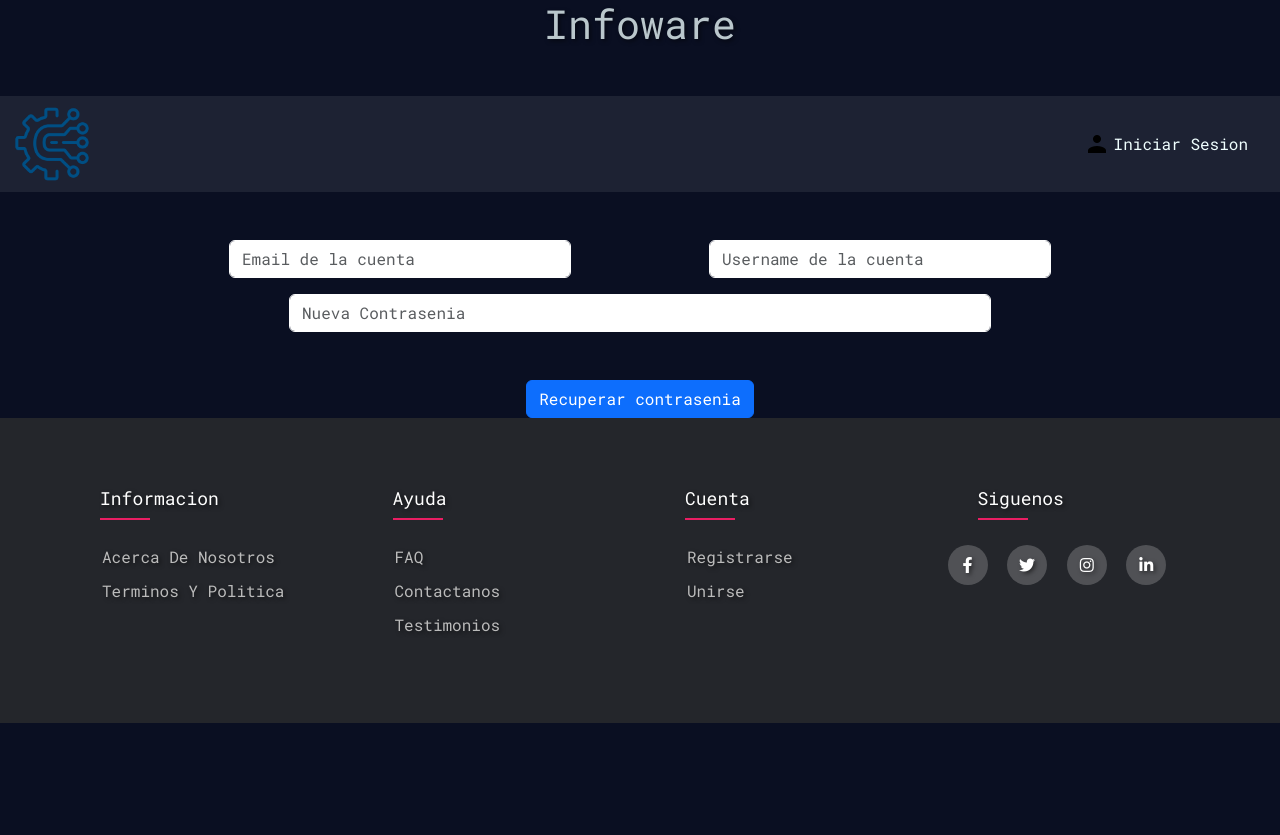
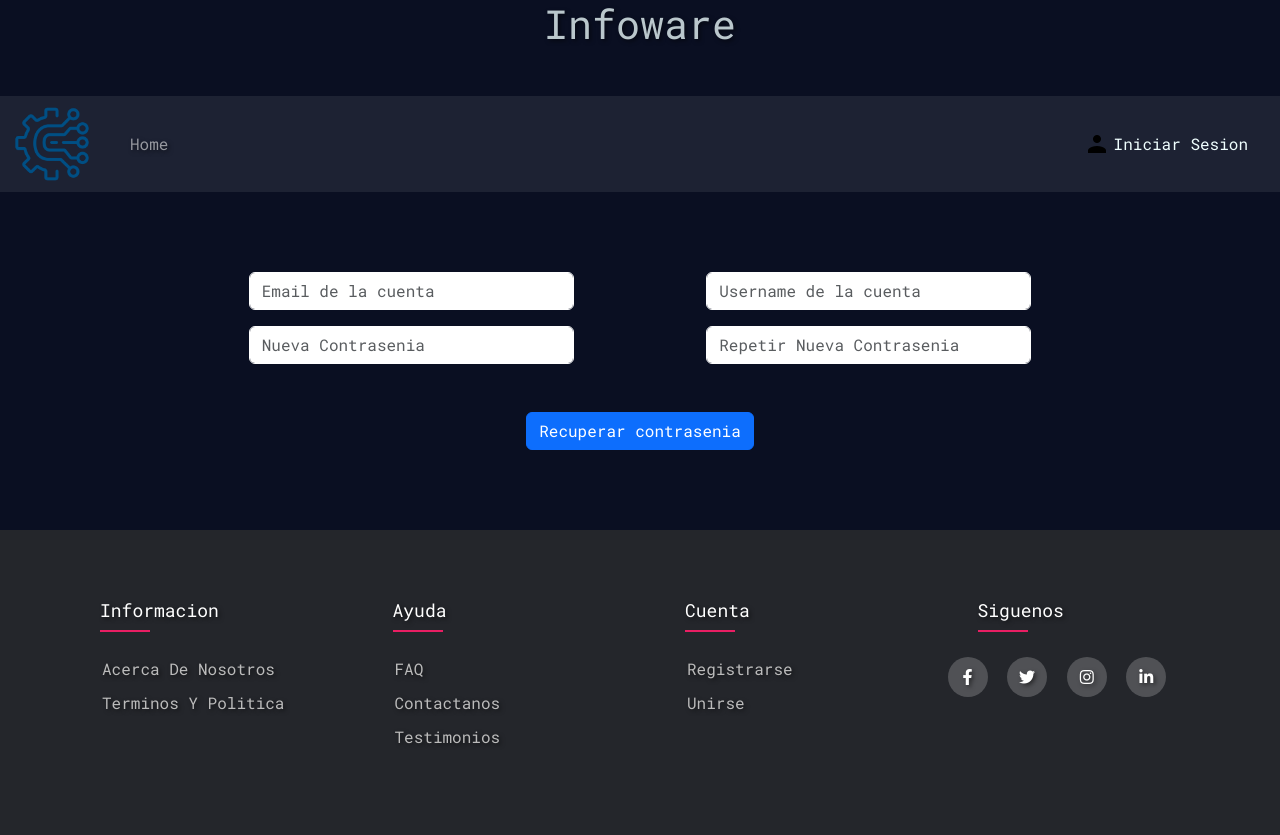
Before and after one commit to DevsJane/InfowareWeb, a PHP site: page /indexPasswordRecovery.php in a window 1280 px wide. Before the commit the page ends 723 px from the top, so only its background shows below. Run offline with PHP 8.4, Linux system fonts and the light colour scheme; data that the repository does not hold is empty.

Commit message:
Implementacion completa de la funcion Recuperar Contrasenia en todos los index pertinentes

```diff
--- a/indexInicio.php
+++ b/indexInicio.php
@@ -37,6 +37,7 @@
           '<button type="button" class="btn-close" data-bs-dismiss="alert" aria-label="Close"></button>' .
           '</div>';
       //Falta que el usuario quede Logueado cuando cambia la contrasenia.
+      unset($_SESSION['RecoveredUser']);
     }
     if (isset($_SESSION['NotRecoveredUser'])) {
       $not_recovered_user = $_SESSION['NotRecoveredUser'];
@@ -132,7 +133,7 @@
                                 </div>
 
                                 <div class="container mx-auto">
-                                    <p>Olvido la contrasenia?<a href="indexPasswordRecovery.php">Recuperar Contrasenia</a></p>
+                                    <p>Olvido la contrasenia? <a href="indexPasswordRecovery.php">Recuperar Contrasenia</a></p>
                                 </div>
 
                                 <div class="container mx-auto">
--- a/indexPasswordRecovery.php
+++ b/indexPasswordRecovery.php
@@ -76,7 +76,10 @@
               <span class="navbar-toggler-icon"></span>
               </button>
               <div class="collapse navbar-collapse d-flex justify-content-end" id="navbarSupportedContent">
-
+                <ul class="navbar-nav me-auto mb-2 mb-lg-0">
+                    <li class="nav-item">
+                    <a class="nav-link" aria-current="page" href="indexInicio.php">Home</a>
+                </ul>
                 <img src="icono-usuario.png" alt="IconoUsuario" style="margin:5px;">
                 <?php if(isset($_SESSION['logged_in_user'])): ?>
                     <div class="dropdown ">
@@ -154,7 +157,7 @@
 
     <main>
 
-      <section>
+      <section class="section-margin">
         <form action="passwordRecovery.php" method="POST" autocomplete="off">
           <input type="hidden" name="url_origen" value="<?php echo basename($_SERVER['REQUEST_URI']); ?>">
           <input type="hidden" class="form-control mb-3" name="id" placeholder="ID">
@@ -172,7 +175,13 @@
                 <div class="col">
                     <input type="password" class="form-control w-75 mx-auto" name="Password" placeholder="Nueva Contrasenia" required>
                 </div>
+                <div class="col">
+                    <input type="password" class="form-control w-75 mx-auto" name="RePassword" placeholder="Repetir Nueva Contrasenia" required>
+                </div>
               </div>
+               <?php if(isset($_SESSION['NotSamePass'])): ?>
+                    <p class="text-danger d-flex mx-auto"><?php echo $_SESSION['NotSamePass']; unset($_SESSION['NotSamePass']); ?></p>
+                <?php endif; ?>
               </div>
               <div class="d-flex justify-content-center align-items-center">
                   <button type="submit" class="btn btn-primary">Recuperar contrasenia</button>
--- a/indexRegistro.php
+++ b/indexRegistro.php
@@ -67,7 +67,6 @@
                     <script>
                     $(document).ready(function(){
                         <?php if(isset($_SESSION['login_error'])): ?>
-                            // Volver a abrir el modal de inicio de sesión
                             $('#staticBackdropLogin').modal('show');
                         <?php endif; ?>
                     });
@@ -99,6 +98,11 @@
                                         <input type="password" class="form-control" id="inputPassword" name="Password">
                                     </div>
                                 </div>
+
+                                <div class="container mx-auto">
+                                    <p>Olvido la contrasenia? <a href="indexPasswordRecovery.php">Recuperar Contrasenia</a></p>
+                                </div>
+
                                 <div class="container mx-auto">
                                     <p>No tiene cuenta? <a href="indexRegistro.php">Registrarse</a></p>
                                 </div>
```
Also changed, not shown: indexNosotros.php (+8 -3 lines), passwordRecovery.php (+17 -2 lines).
